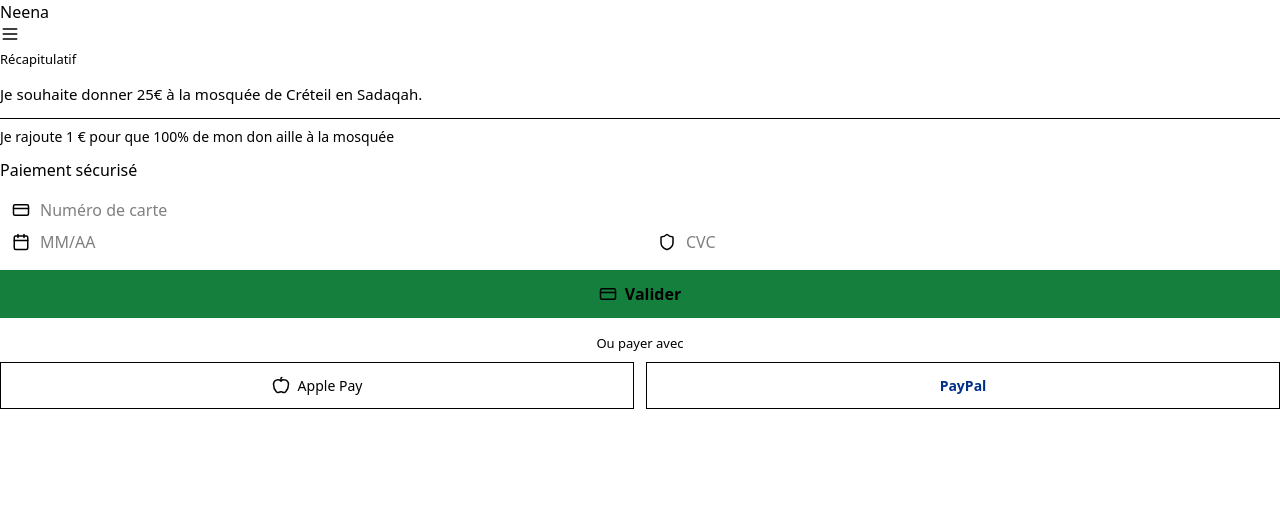
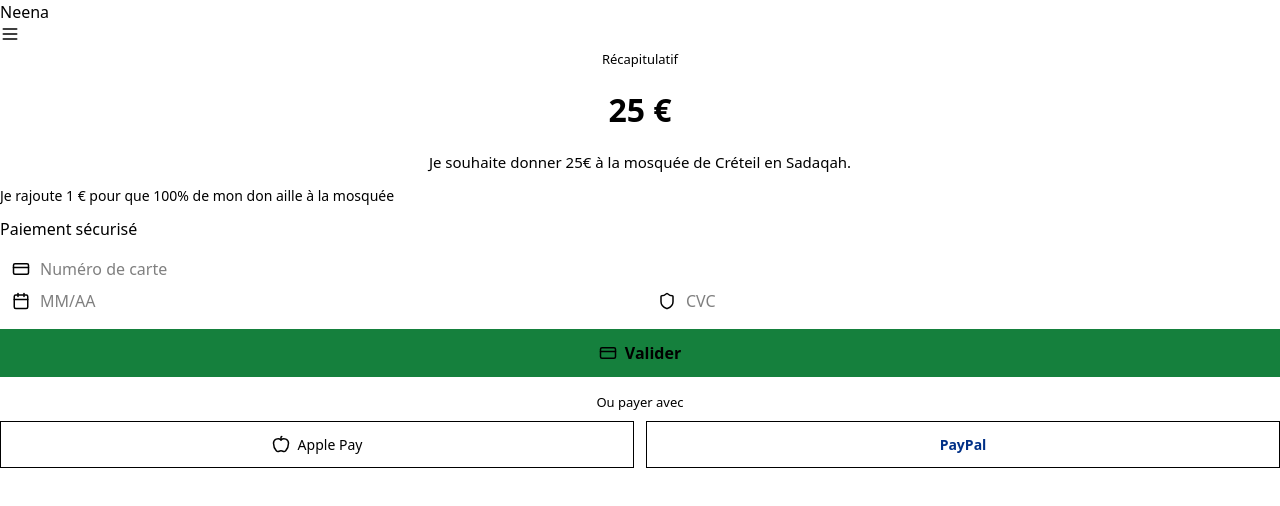
Before and after one commit to chaaaady/NeenaV3, a Next.js app: page /step-payment in a window 1280 px wide. Shown: the top 506 px of the page. Built offline with nearby package versions, Linux system fonts and the light colour scheme.

Commit message:
feat: Améliorer design récap et options de paiement - Montant en gros, section indépendante pour frais

```diff
--- a/src/app/(don)/step-payment/page.tsx
+++ b/src/app/(don)/step-payment/page.tsx
@@ -26,6 +26,26 @@ export default function StepPaymentPage() {
     console.log("Paiement soumis:", values);
   };
 
+  // Fonction pour afficher le montant avec la fréquence
+  const getAmountDisplay = () => {
+    const amount = formatEuro(values.amount);
+    if (values.frequency === "Vendredi" || values.frequency === "Mensuel") {
+      return (
+        <div className="text-center">
+          <div className="text-[32px] font-[700] text-[var(--text)]">{amount}</div>
+          <div className="text-[14px] text-[var(--text-muted)] mt-1">
+            {values.frequency === "Vendredi" ? "/semaine" : "/mois"}
+          </div>
+        </div>
+      );
+    }
+    return (
+      <div className="text-center">
+        <div className="text-[32px] font-[700] text-[var(--text)]">{amount}</div>
+      </div>
+    );
+  };
+
   return (
     <>
       <AppBar
@@ -41,21 +61,24 @@ export default function StepPaymentPage() {
         onMosqueSelect={(mosque) => form.setValue("mosqueName", mosque, { shouldDirty: true })}
       />
       <div className="app-container">
-        {/* Récapitulatif sur fond blanc (esthétique améliorée) */}
+        {/* Récapitulatif avec montant en gros */}
         <div className="app-card mb-3">
-          <div className="space-y-3">
-            <div className="text-[13px] text-[var(--text-muted)]">Récapitulatif</div>
-            <div className="text-[15px] text-[var(--text)] leading-relaxed whitespace-normal break-words">{summarySentence}</div>
+          <div className="space-y-4">
+            <div className="text-[13px] text-[var(--text-muted)] text-center">Récapitulatif</div>
+            {getAmountDisplay()}
+            <div className="text-[15px] text-[var(--text)] leading-relaxed text-center">{summarySentence}</div>
+          </div>
+        </div>
 
-            {/* Couvrir les frais intégré dans le récap */}
-            <div className="flex items-center justify-between gap-3 pt-2 border-t border-[var(--border)]">
+        {/* Couvrir les frais - section indépendante */}
+        <div className="app-card mb-3">
+          <div className="flex items-center justify-between gap-3">
             <span className="flex-1 text-[14px] leading-snug text-[var(--text)] font-[500]">Je rajoute {formatEuro(values.amount * 0.029)} pour que 100% de mon don aille à la mosquée</span>
             <Switch
               checked={values.coverFees}
               onChange={(v: boolean) => form.setValue("coverFees", v, { shouldDirty: true })}
               ariaLabel="Couvrir les frais"
             />
-            </div>
           </div>
         </div>
 
@@ -120,11 +143,11 @@ export default function StepPaymentPage() {
             <div className="space-y-2">
               <div className="text-[13px] text-[var(--text-muted)] text-center">Ou payer avec</div>
               <div className="grid grid-cols-2 gap-3">
-                <button className="w-full py-3 px-4 rounded-12 bg-[var(--surface-2)] border border-[var(--border)] flex items-center justify-center gap-2 text-[14px] font-[500] text-[var(--text-soft)] hover:bg-[var(--surface-2)] transition-colors">
+                <button className="w-full py-3 px-4 rounded-12 bg-white border border-[var(--border)] flex items-center justify-center gap-2 text-[14px] font-[500] text-[var(--text)] hover:bg-[var(--surface-1)] transition-colors">
                   <Apple size={18} />
                   <span>Apple Pay</span>
                 </button>
-                <button className="w-full py-3 px-4 rounded-12 bg-[var(--surface-2)] border border-[var(--border)] flex items-center justify-center gap-2 text-[14px] font-[500] text-[var(--text-soft)] hover:bg-[var(--surface-2)] transition-colors">
+                <button className="w-full py-3 px-4 rounded-12 bg-white border border-[var(--border)] flex items-center justify-center gap-2 text-[14px] font-[500] text-[var(--text)] hover:bg-[var(--surface-1)] transition-colors">
                   <span className="text-[#003087] font-[600]">PayPal</span>
                 </button>
               </div>
```
Lines whose indentation alone changed are shown as unchanged.
